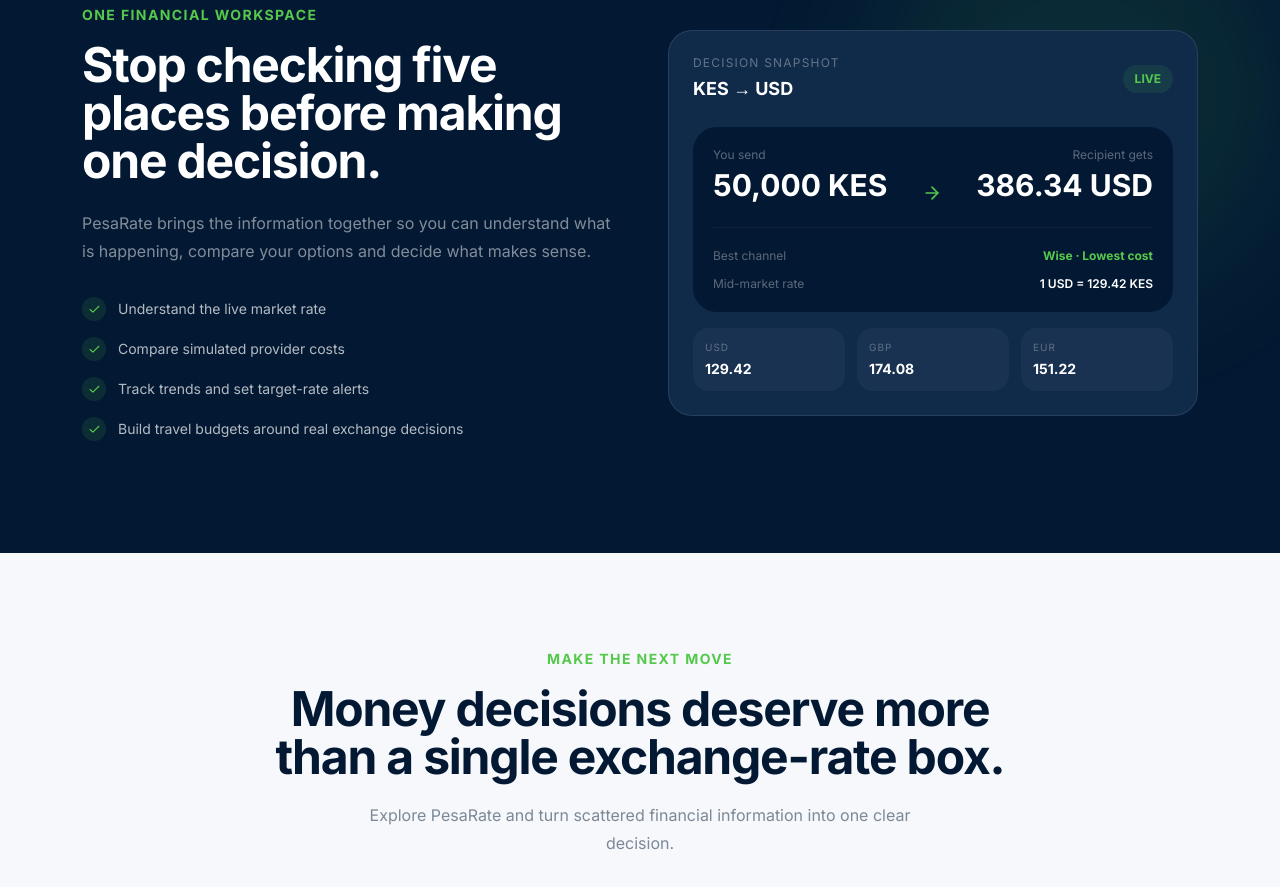
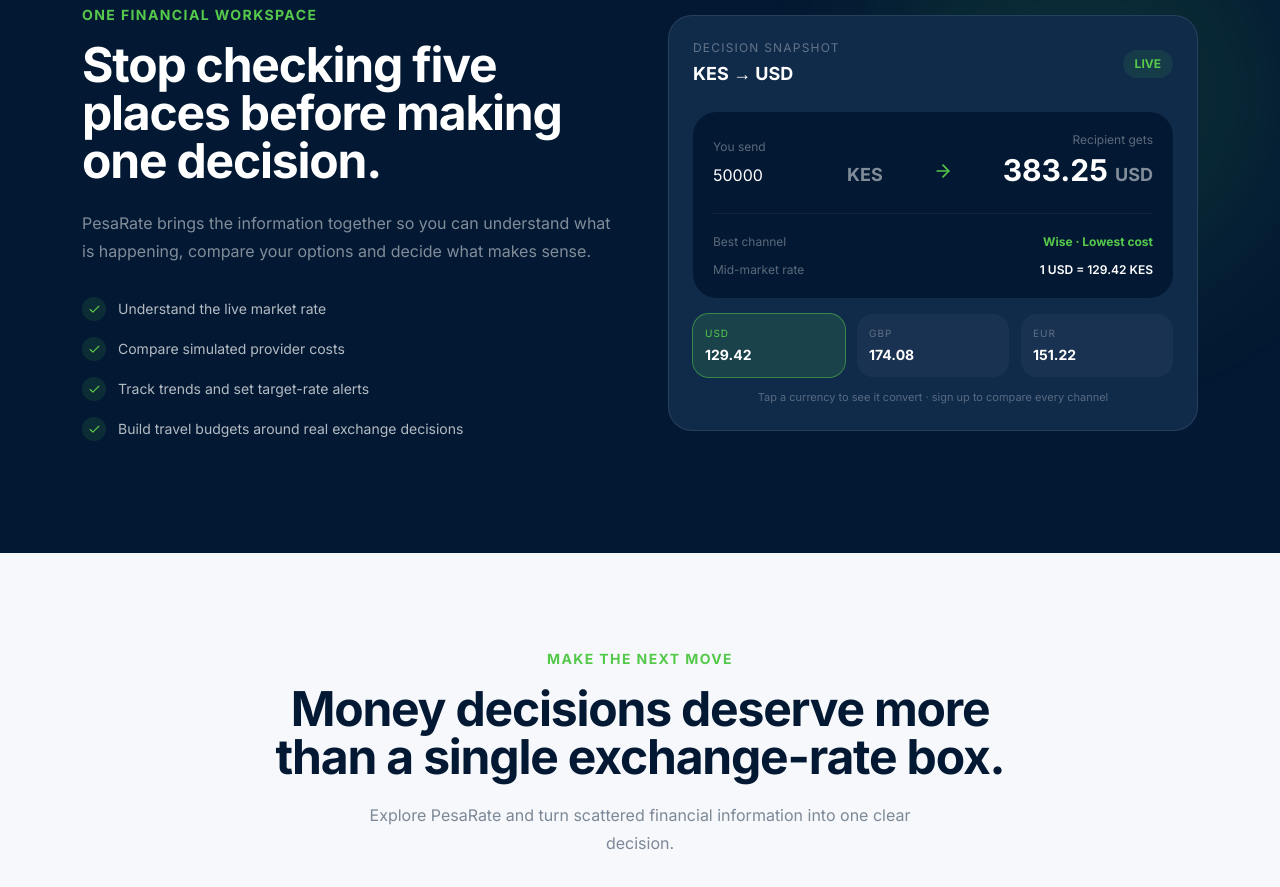
Before and after one commit to caroline568/pesarate, a React (Vite) app: page / in a window 1280 px wide. Shown: the part 2180-3067 px from the top of the page. Built offline with nearby package versions, Linux system fonts and the light colour scheme; no server answers.

Commit message:
Make landing page decision snapshot interactive with live rates

```diff
--- a/src/pages/Landing.jsx
+++ b/src/pages/Landing.jsx
@@ -10,14 +10,32 @@ import {
   TrendingUp,
   WalletCards,
 } from "lucide-react";
+import { useState } from "react";
 import { Link } from "react-router-dom";
 import pesarateLogo from "../assets/pesarate-logo.png";
+import { useRates } from "../hooks/useRates";
 
 const CHANNELS = [
   { name: "Wise", cost: "0.80%", amount: "386.34 USD" },
   { name: "Remitly", cost: "1.20%", amount: "384.82 USD" },
   { name: "Bank", cost: "1.50%", amount: "383.70 USD" },
 ];
+
+// Snapshot on the landing page is pre-login, so it always simulates the
+// "Wise" channel's cost rather than letting the visitor pick a provider.
+const SNAPSHOT_WISE_COST = 0.008;
+const SNAPSHOT_CURRENCIES = ["USD", "GBP", "EUR"];
+// Seeds the snapshot before the live rates call resolves, so the card never
+// flashes empty. Overwritten by useRates("KES") as soon as it loads.
+const SNAPSHOT_FALLBACK_RATES = { USD: 129.42, GBP: 174.08, EUR: 151.22 };
+
+function formatSnapshotNumber(value, digits = 2) {
+  if (!Number.isFinite(value)) return "—";
+  return value.toLocaleString(undefined, {
+    minimumFractionDigits: digits,
+    maximumFractionDigits: digits,
+  });
+}
 
 const FEATURES = [
   {
@@ -399,6 +417,22 @@ function FloatingFeatureSection() {
 }
 
 function Landing() {
+  const [snapshotAmount, setSnapshotAmount] = useState(50000);
+  const [snapshotCurrency, setSnapshotCurrency] = useState("USD");
+  const { rates: kesRates, status: kesRatesStatus } = useRates("KES");
+
+  // KES value of 1 unit of `currency`, live when available, seeded from the
+  // fallback otherwise. useRates("KES") returns units of `currency` per 1
+  // KES, so it's inverted here.
+  const kesPerUnit = (currency) =>
+    kesRates?.[currency]
+      ? 1 / kesRates[currency]
+      : SNAPSHOT_FALLBACK_RATES[currency];
+
+  const snapshotMidMarketRate = kesPerUnit(snapshotCurrency);
+  const snapshotRecipientGets =
+    (snapshotAmount / snapshotMidMarketRate) * (1 - SNAPSHOT_WISE_COST);
+
   return (
     <div className="min-h-screen bg-[#f6f8fb] text-[#031933]">
       <header className="absolute left-0 right-0 top-0 z-50">
@@ -608,34 +642,58 @@ function Landing() {
                       Decision snapshot
                     </p>
                     <p className="mt-1 text-lg font-bold text-white">
-                      KES → USD
+                      KES → {snapshotCurrency}
                     </p>
                   </div>
 
                   <div className="rounded-full bg-[#55c94b]/10 px-3 py-1.5 text-xs font-bold text-[#55c94b]">
-                    LIVE
+                    {kesRatesStatus === "loading" ? "SYNCING" : "LIVE"}
                   </div>
                 </div>
 
                 <div className="mt-6 rounded-3xl bg-[#031933] p-5">
-                  <div className="flex items-end justify-between">
+                  <div className="flex items-end justify-between gap-4">
                     <div>
-                      <p className="text-xs text-white/35">
+                      <label
+                        htmlFor="snapshot-amount"
+                        className="text-xs text-white/35"
+                      >
                         You send
-                      </p>
-                      <p className="mt-1 text-3xl font-bold text-white">
-                        50,000 KES
-                      </p>
+                      </label>
+                      <div className="mt-1 flex items-baseline gap-1.5">
+                        <input
+                          id="snapshot-amount"
+                          type="number"
+                          inputMode="decimal"
+                          min="0"
+                          value={snapshotAmount}
+                          onChange={(event) =>
+                            setSnapshotAmount(
+                              Math.max(0, Number(event.target.value) || 0)
+                            )
+                          }
+                          className="w-28 rounded-lg bg-transparent text-3xl font-bold text-white outline-none focus:bg-white/5 sm:w-32"
+                        />
+                        <span className="text-lg font-bold text-white/50">
+                          KES
+                        </span>
+                      </div>
                     </div>
 
-                    <ArrowRight className="text-[#55c94b]" size={20} />
+                    <ArrowRight
+                      className="mb-2 shrink-0 text-[#55c94b]"
+                      size={20}
+                    />
 
                     <div className="text-right">
                       <p className="text-xs text-white/35">
                         Recipient gets
                       </p>
                       <p className="mt-1 text-3xl font-bold text-white">
-                        386.34 USD
+                        {formatSnapshotNumber(snapshotRecipientGets)}{" "}
+                        <span className="text-lg text-white/50">
+                          {snapshotCurrency}
+                        </span>
                       </p>
                     </div>
                   </div>
@@ -655,40 +713,47 @@ function Landing() {
                         Mid-market rate
                       </span>
                       <span className="font-semibold text-white">
-                        1 USD = 129.42 KES
+                        1 {snapshotCurrency} ={" "}
+                        {formatSnapshotNumber(snapshotMidMarketRate)} KES
                       </span>
                     </div>
                   </div>
                 </div>
 
                 <div className="mt-4 grid grid-cols-3 gap-3">
-                  <div className="rounded-2xl bg-white/4 p-3">
-                    <p className="text-[10px] uppercase tracking-widest text-white/30">
-                      USD
-                    </p>
-                    <p className="mt-1 text-sm font-bold text-white">
-                      129.42
-                    </p>
-                  </div>
+                  {SNAPSHOT_CURRENCIES.map((currency) => {
+                    const isActive = currency === snapshotCurrency;
+                    return (
+                      <button
+                        key={currency}
+                        type="button"
+                        onClick={() => setSnapshotCurrency(currency)}
+                        aria-pressed={isActive}
+                        className={`rounded-2xl p-3 text-left transition ${
+                          isActive
+                            ? "bg-[#55c94b]/15 ring-1 ring-[#55c94b]/60"
+                            : "bg-white/4 hover:bg-white/8"
+                        }`}
+                      >
+                        <p
+                          className={`text-[10px] uppercase tracking-widest ${
+                            isActive ? "text-[#55c94b]" : "text-white/30"
+                          }`}
+                        >
+                          {currency}
+                        </p>
+                        <p className="mt-1 text-sm font-bold text-white">
+                          {formatSnapshotNumber(kesPerUnit(currency))}
+                        </p>
+                      </button>
+                    );
+                  })}
+                </div>
 
-                  <div className="rounded-2xl bg-white/4 p-3">
-                    <p className="text-[10px] uppercase tracking-widest text-white/30">
-                      GBP
-                    </p>
-                    <p className="mt-1 text-sm font-bold text-white">
-                      174.08
-                    </p>
-                  </div>
-
-                  <div className="rounded-2xl bg-white/4 p-3">
-                    <p className="text-[10px] uppercase tracking-widest text-white/30">
-                      EUR
-                    </p>
-                    <p className="mt-1 text-sm font-bold text-white">
-                      151.22
-                    </p>
-                  </div>
-                </div>
+                <p className="mt-3 text-center text-[11px] text-white/30">
+                  Tap a currency to see it convert · sign up to compare every
+                  channel
+                </p>
               </div>
             </div>
           </div>
```
